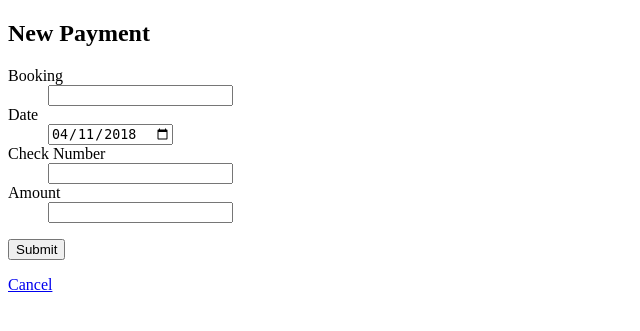
After one commit to deadlyraptor/boar, a Flask app: page /enter_payment in a window 1280 px wide. The commit adds this page. Shown: the top 331 px of the page, without its empty margins (0-640 px from the left). Run offline with Flask 2, Linux system fonts and the light colour scheme; parts of the project's set-up code (start-up, migrations or seed data) failed here and were passed over; some libraries are stand-ins or nearby versions.

Commit message:
Payments can be entered

```diff
--- a/forms.py
+++ b/forms.py
@@ -45,3 +45,10 @@ class BookingForm(Form):
     start_date = DateField('Start Date', default=datetime.today)
     end_date = DateField('End Date', default=datetime.today)
     gross = IntegerField('Gross')
+
+
+class PaymentForm(Form):
+    booking = StringField('Booking')
+    date = DateField('Date', default=datetime.today)
+    check_number = StringField('Check Number')
+    amount = IntegerField('Amount')
--- a/main.py
+++ b/main.py
@@ -3,7 +3,7 @@
 from app import app
 from db_setup import db_session
 from flask import Flask, flash, render_template, request, redirect
-from forms import DistributorForm, BookingForm
+from forms import DistributorForm, BookingForm, PaymentForm
 from models import Distributor, Booking, Payment
 from tables import DistributorList, Bookings
 
@@ -166,5 +166,38 @@ def update(id):
         return 'Error loading #{id}'.format(id=id)
 
 
+@app.route('/enter_payment', methods=['GET', 'POST'])
+def enter_payment():
+    """
+    Enter a payment.
+    """
+    form = PaymentForm(request.form)
+
+    if request.method == 'POST' and form.validate():
+        # save the payment
+        payment = Payment()
+        save_payment(payment, form, new=True)
+        flash('Payment entered successfully!')
+        return redirect('/')
+
+    return render_template('enter_payment.html', form=form)
+
+
+def save_payment(payment, form, new=False):
+    """
+    Save changes to the database
+    """
+    booking = db_session.query(Booking).filter_by(
+                                    film=form.booking.data).first()
+    payment.booking = booking
+    payment.date = form.date.data
+    payment.check_number = form.check_number.data
+    payment.amount = form.amount.data
+
+    if new:
+        db_session.add(payment)
+    db_session.commit()
+
+
 if __name__ == '__main__':
     app.run(debug=True)
--- /dev/null
+++ b/templates/enter_payment.html
@@ -0,0 +1,19 @@
+{% extends 'base.html' %}
+{% block content %}
+
+<h2>New Payment</h2>
+
+{% from "_formhelpers.html" import render_field  %}
+<form method=post>
+  <dl>
+    {{ render_field(form.booking) }}
+    {{ render_field(form.date) }}
+    {{ render_field(form.check_number) }}
+    {{ render_field(form.amount) }}
+  </dl>
+  <p><input type=submit value=Submit /></p>
+</form>
+
+<a href="{{ url_for('.index') }}">Cancel</a>
+
+{% endblock %}
--- a/templates/index.html
+++ b/templates/index.html
@@ -6,6 +6,8 @@
 <p><a href="{{ url_for('.new_booking') }}">New Booking</a></p>
 
 <p><a href="{{ url_for('.open_bookings') }}">Open Bookings</a></p>
+
+<p><a href="{{ url_for('.enter_payment') }}">Enter Payment</a></p>
 
 <p><a href="{{ url_for('.new_distributor') }}">New Distributor</a></p>
 
```
